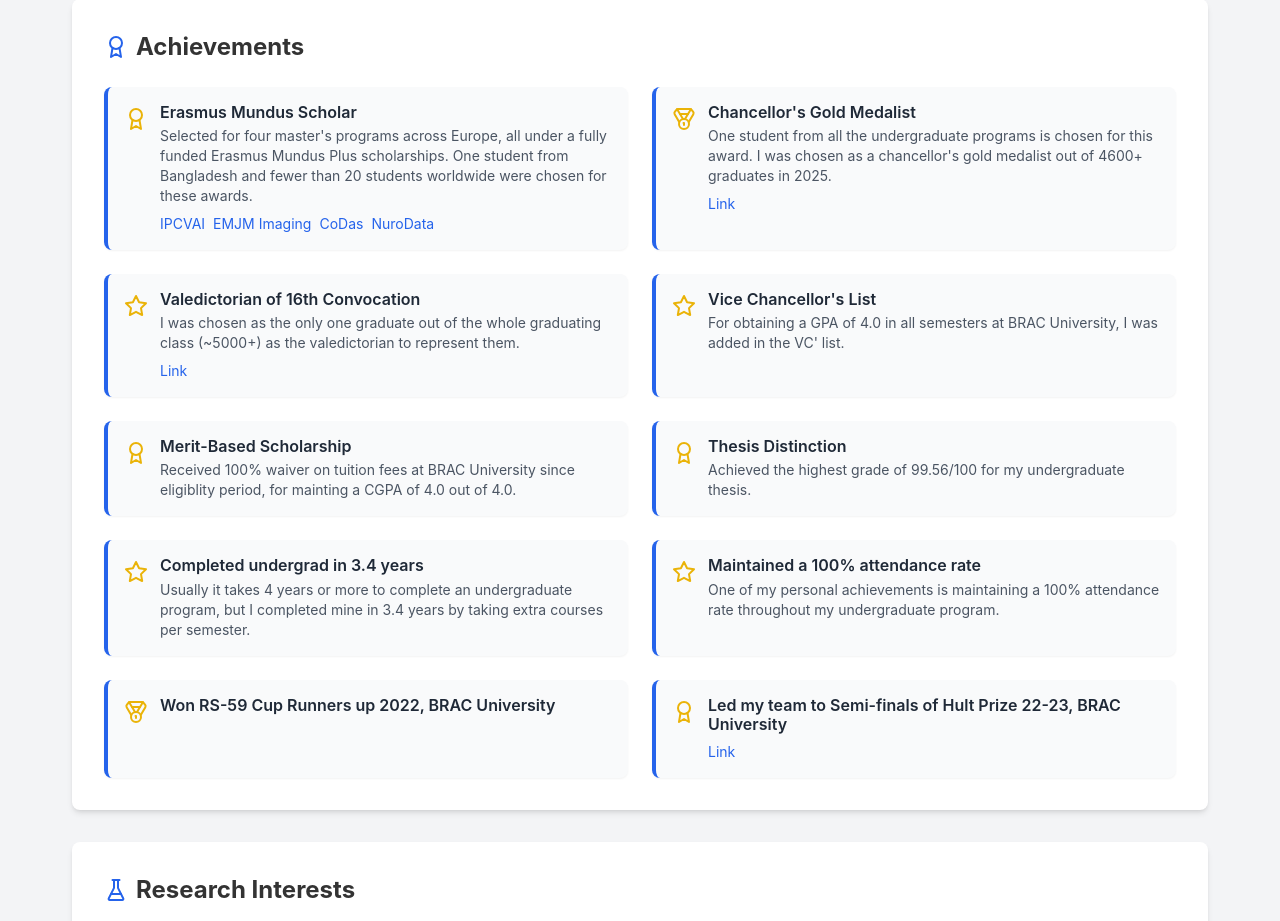
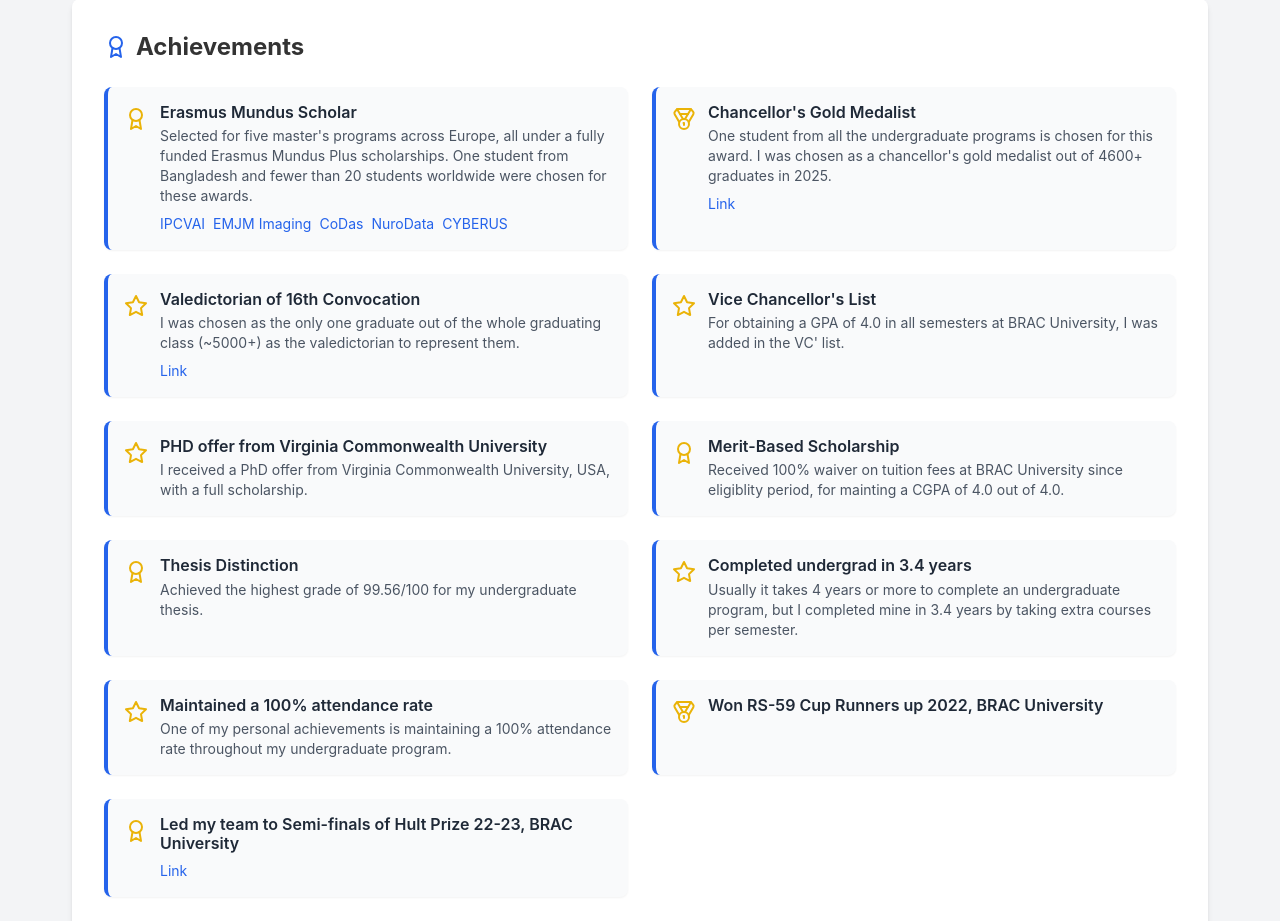
Before and after one commit to shihabmuhtasim/shihabmuhtasim.github.io, a React (Vite) app: page / in a window 1280 px wide. Shown: the part 2520-3441 px from the top of the page. Built offline with nearby package versions, Linux system fonts and the light colour scheme.

Commit message:
achivements update

```diff
--- a/src/components/Achievements.tsx
+++ b/src/components/Achievements.tsx
@@ -5,12 +5,13 @@ const Achievements = () => {
   const achievements = [
     {
       title: 'Erasmus Mundus Scholar',
-      description: 'Selected for four master\'s programs across Europe, all under a fully funded Erasmus Mundus Plus scholarships. One student from Bangladesh and fewer than 20 students worldwide were chosen for these awards. ',
+      description: 'Selected for five master\'s programs across Europe, all under a fully funded Erasmus Mundus Plus scholarships. One student from Bangladesh and fewer than 20 students worldwide were chosen for these awards. ',
       links: [
         { name: 'IPCVAI', url: 'https://ipcv.eu/' },
         { name: 'EMJM Imaging', url: 'https://www.emjm-imaging.eu/' },
         { name: 'CoDas', url: 'https://www.unite-codas-master.eu/' },
-        { name: 'NuroData', url: 'https://www.neurodata-master.org/' }
+        { name: 'NuroData', url: 'https://www.neurodata-master.org/' },
+        { name: 'CYBERUS', url: 'https://master-cyberus.eu/' }
 
       ],
       icon: <Award className="w-6 h-6 text-yellow-500" />
@@ -30,6 +31,12 @@ const Achievements = () => {
     {
       title: 'Vice Chancellor\'s List',
       description: 'For obtaining a GPA of 4.0 in all semesters at BRAC University, I was added in the VC\' list.',
+      links: [],
+      icon: <Star className="w-6 h-6 text-yellow-500" />
+    },
+    {
+      title: 'PHD offer from Virginia Commonwealth University',
+      description: 'I received a PhD offer from Virginia Commonwealth University, USA, with a full scholarship.',
       links: [],
       icon: <Star className="w-6 h-6 text-yellow-500" />
     },
```
Also changed, not shown: 4 other files (tests, documents, lock files or other folders).
